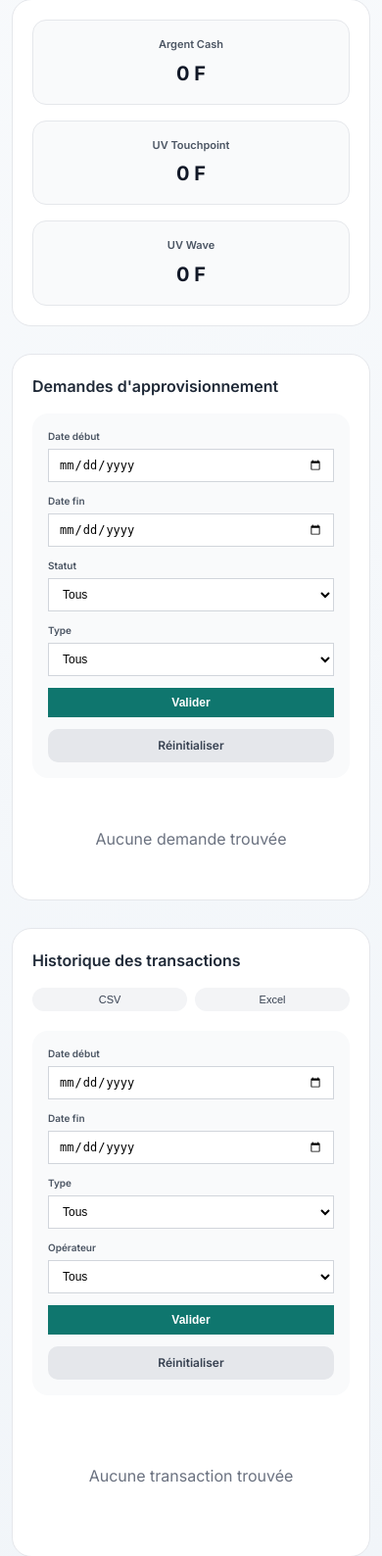
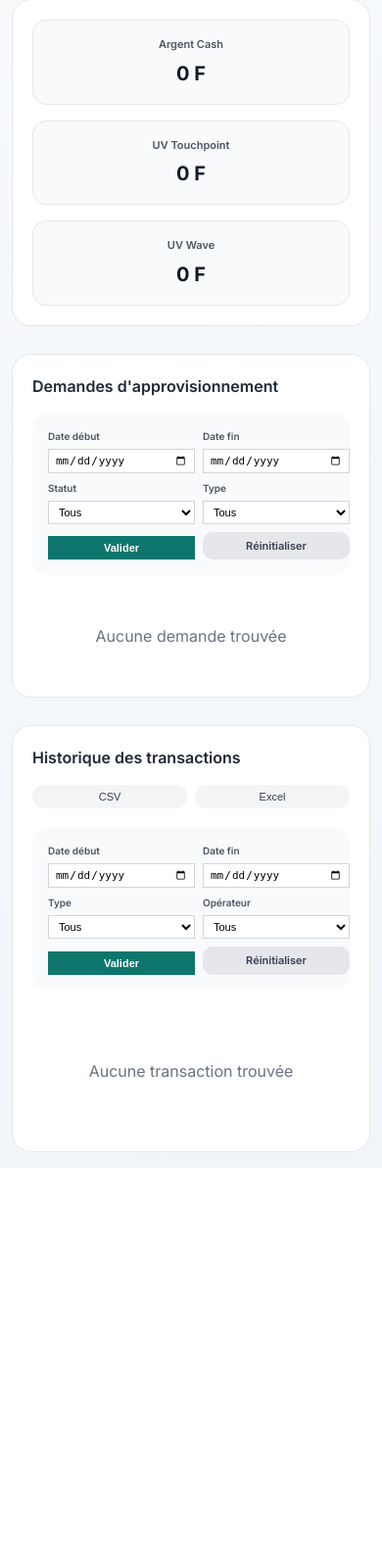
Before and after one commit to BLACKHACK00223/agent-money-system, a Django app: template templates/transactions/detail_agent.html in a window 390 px wide. Shown: the part 216-1804 px from the top of the page at 98% size. After the commit the page ends 1408 px from the top, so only its background shows below. Run offline with Django 5.2, Linux system fonts and the light colour scheme; the template is opened without the code that fills it, so the values that code supplies are empty.

Commit message:
Mise à jour: derniere version finale v1

```diff
--- a/templates/transactions/detail_agent.html
+++ b/templates/transactions/detail_agent.html
@@ -493,10 +493,19 @@
             justify-content: center;
         }
         .filters-form {
-            flex-direction: column;
+            display: grid;
+            grid-template-columns: 1fr 1fr;
+            gap: 8px;
         }
-        .filter-group {
+        .filters-form .filter-group {
             width: 100%;
+        }
+        .filter-group label {
+            font-size: 10px;
+        }
+        .filter-group input, .filter-group select {
+            font-size: 11px;
+            padding: 4px 6px;
         }
         .filter-stats {
             flex-direction: column;
@@ -505,6 +514,8 @@
         .btn-filter, .btn-reset {
             width: 100%;
             text-align: center;
+            font-size: 11px;
+            padding: 6px 10px;
         }
         .transactions-header {
             flex-direction: column;
--- a/templates/transactions/historique_admin.html
+++ b/templates/transactions/historique_admin.html
@@ -470,8 +470,8 @@
             font-size: 10px;
         }
         .filter-group input, .filter-group select {
-            font-size: 12px;
-            padding: 6px 8px;
+            font-size: 11px;
+            padding: 4px 6px;
         }
         .filter-actions {
             grid-column: 1 / -1;
```
Also changed, not shown: templates/transactions/detail_assistant.html (+13 -2 lines), templates/transactions/rapports_admin.html (+7 -6 lines).
